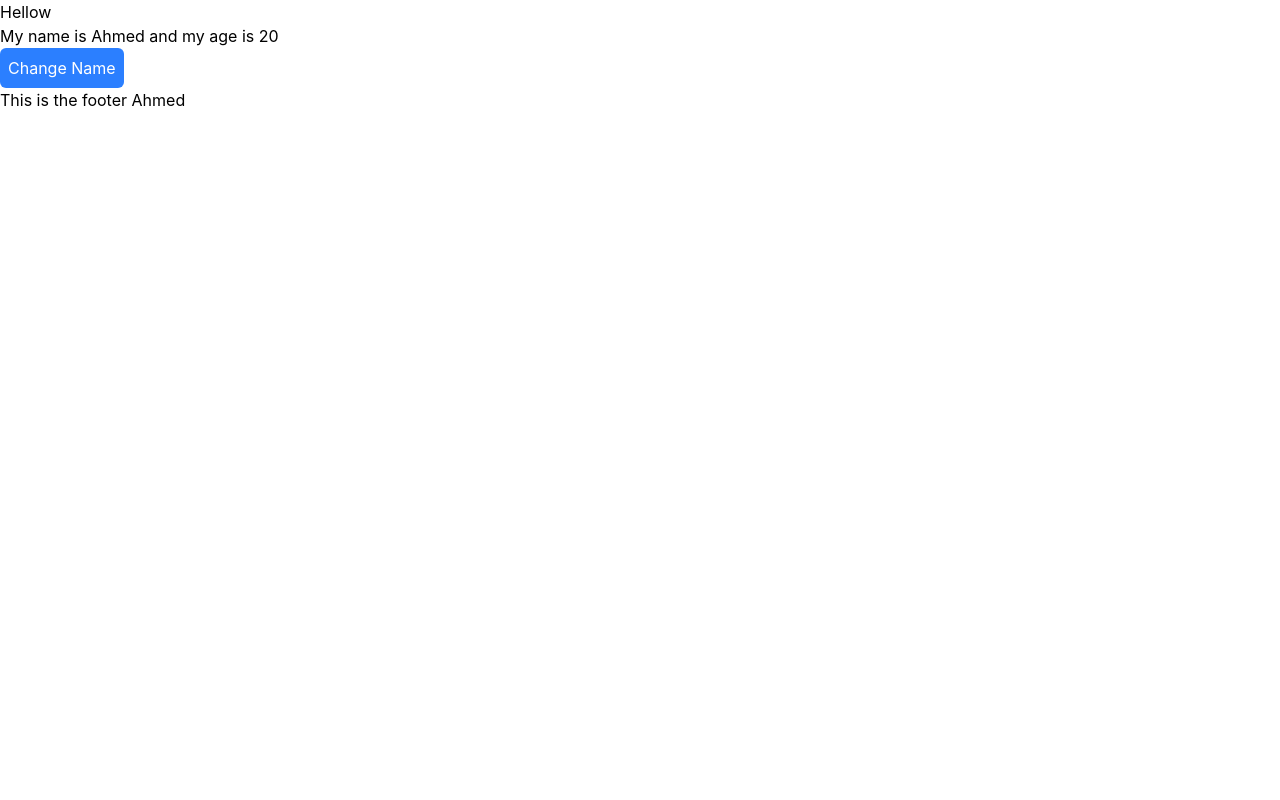
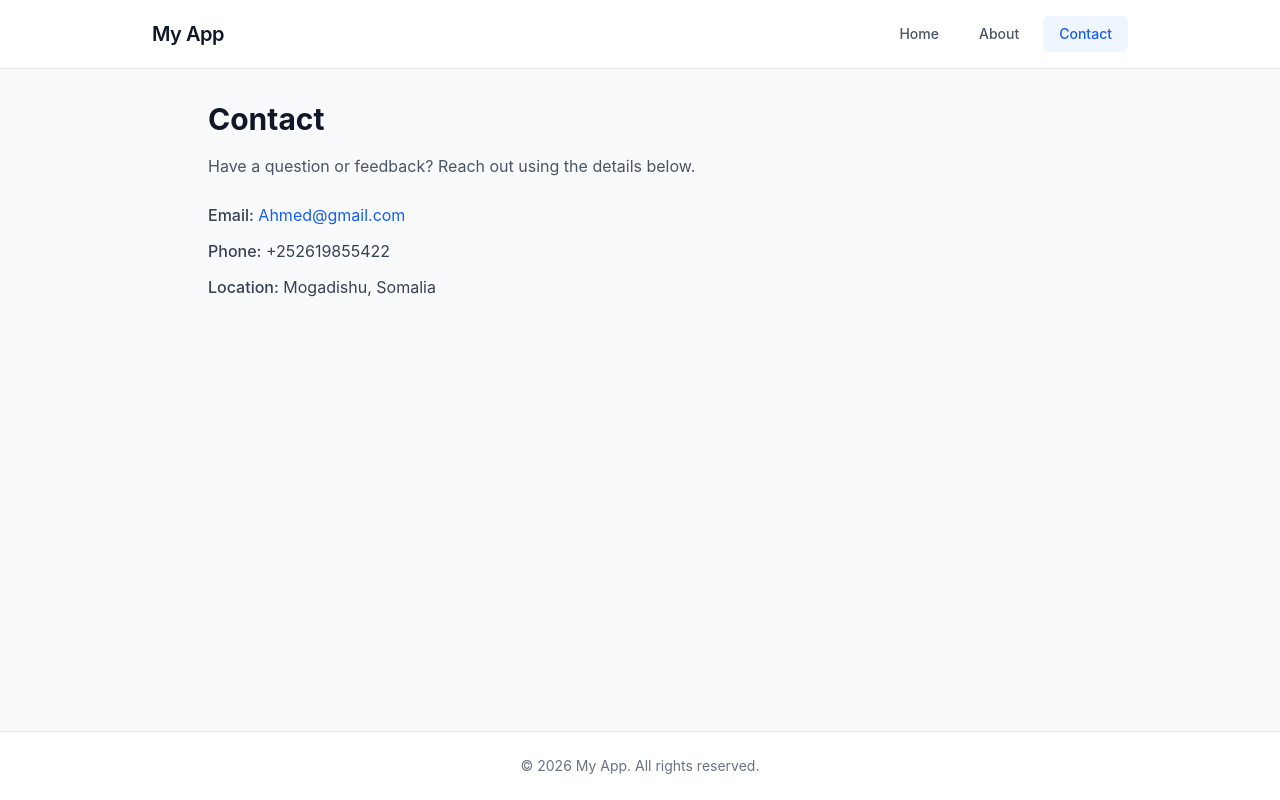
Before and after one commit to ahmed-moha/JUST-ReactJs-2026, a React (Vite) app: page /contact in a window 1280 px wide. Built offline with nearby package versions, Linux system fonts and the light colour scheme.

Commit message:
LESSON 7 NAVIGATIONS

```diff
--- a/package.json
+++ b/package.json
@@ -13,6 +13,7 @@
     "@tailwindcss/vite": "^4.2.2",
     "react": "^19.2.0",
     "react-dom": "^19.2.0",
+    "react-router-dom": "^7.17.0",
     "tailwindcss": "^4.2.2"
   },
   "devDependencies": {
--- a/src/App.jsx
+++ b/src/App.jsx
@@ -1,44 +1,18 @@
-import React from 'react'
-import { useContext, createContext, useState } from 'react';
-import NameContext from './context/NameContext';
 import Navbar from './components/Navbar';
+import Footer from './components/Footer';
+
+import AppRoutes from './routes/AppRoutes';
+
 function App() {
- const [name, setName] = useState("Ahmed");
- const [age, setAge] = useState(20);
   return (
-    <div>Hellow
-
-      <NameContext.Provider value={{name,age,setName,setAge}}>
-       <Navbar />
-      </NameContext.Provider>
+    <div className="min-h-screen flex flex-col bg-gray-50">
+      <Navbar />
+      <main className="flex-1 max-w-4xl w-full mx-auto px-4 py-8">
+      <AppRoutes/>
+      </main>
+      <Footer />
     </div>
-  )
+  );
 }
 
-export default App
-
-
-function ComponentOne(){
-  return (
-    <div>ComponentOne
-
-
-      <ComponentTwo />
-    </div>
-  )
-}
-
-function ComponentTwo(){
-  return (
-    <div>ComponentTwo
-      <ComponentThree />
-    </div>
-  )
-}
-
-function ComponentThree(){
-  const name=useContext(NameContext);
-  return (
-    <div>Welcome {name}</div>
-  )
-}
+export default App;
--- a/src/components/Footer.jsx
+++ b/src/components/Footer.jsx
@@ -1,13 +1,11 @@
-import React from 'react'
-import NameContext from '../context/NameContext';
-import { useContext } from 'react';
 function Footer() {
-    const {name} = useContext(NameContext);
   return (
-    <div>
-        <h2>This is the footer {name}</h2>
-    </div>
-  )
+    <footer className="border-t border-gray-200 bg-white mt-auto">
+      <div className="max-w-4xl mx-auto px-4 py-6 text-center text-sm text-gray-500">
+        &copy; {new Date().getFullYear()} My App. All rights reserved.
+      </div>
+    </footer>
+  );
 }
 
-export default Footer
+export default Footer;
--- a/src/components/Navbar.jsx
+++ b/src/components/Navbar.jsx
@@ -1,18 +1,57 @@
-import React from 'react'
-import NameContext from '../context/NameContext';
-import { useContext } from 'react';
-import Footer from './Footer';
+import { useLocation, useNavigate } from 'react-router-dom';
+
 function Navbar() {
-    const {name, age, setName, setAge} = useContext(NameContext);
-    return (
-        <div>
-            <h2>My name is {name} and my age is {age}</h2>
+  const location = useLocation();
+  const navigate = useNavigate();
 
-            <button className='bg-blue-500 text-white p-2 rounded-md' onClick={() => setName("Faarax")}>Change Name</button>
+  const linkClass = (path) =>
+    `px-4 py-2 text-sm font-medium rounded-md transition-colors ${
+      location.pathname === path
+        ? 'text-blue-600 bg-blue-50'
+        : 'text-gray-600 hover:text-gray-900 hover:bg-gray-100'
+    }`;
 
-            <Footer/>
+  return (
+    <nav className="bg-white border-b border-gray-200">
+      <div className="max-w-5xl mx-auto px-6 py-4">
+        <div className="flex items-center justify-between">
+          <span className="text-xl font-semibold text-gray-900 tracking-tight">
+            My App
+          </span>
+
+          <ul className="flex items-center gap-2">
+            <li>
+              <button
+                type="button"
+                onClick={() => navigate('/')}
+                className={linkClass('/')}
+              >
+                Home
+              </button>
+            </li>
+            <li>
+              <button
+                type="button"
+                onClick={() => navigate('/about')}
+                className={linkClass('/about')}
+              >
+                About
+              </button>
+            </li>
+            <li>
+              <button
+                type="button"
+                onClick={() => navigate('/contact')}
+                className={linkClass('/contact')}
+              >
+                Contact
+              </button>
+            </li>
+          </ul>
         </div>
-    )
+      </div>
+    </nav>
+  );
 }
 
-export default Navbar
+export default Navbar;
--- a/src/main.jsx
+++ b/src/main.jsx
@@ -2,9 +2,14 @@ import { StrictMode } from 'react';
 import { createRoot } from 'react-dom/client';
 import App from './App';
 import './style.css';
+import { BrowserRouter } from 'react-router-dom';
+
 createRoot(document.getElementById('root')).render(
-  // <StrictMode>
-    <App />
+  <StrictMode>
 
-  // </StrictMode>,
-)
+    <BrowserRouter>
+      <App />
+    </BrowserRouter>
+
+  </StrictMode>,
+);
--- /dev/null
+++ b/src/pages/About.jsx
@@ -0,0 +1,17 @@
+function About() {
+  return (
+    <div>
+      <h1 className="text-3xl font-bold text-gray-900 mb-4">About</h1>
+      <p className="text-gray-600 leading-relaxed mb-4">
+        This is a simple React app built with Vite and React Router. It demonstrates
+        multi-page navigation using client-side routing.
+      </p>
+      <p className="text-gray-600 leading-relaxed">
+        Each page lives in its own file under the <code className="bg-gray-100 px-1 rounded">pages</code> folder,
+        and routes are defined in a dedicated routes module.
+      </p>
+    </div>
+  );
+}
+
+export default About;
--- /dev/null
+++ b/src/pages/Contact.jsx
@@ -0,0 +1,26 @@
+function Contact() {
+  return (
+    <div>
+      <h1 className="text-3xl font-bold text-gray-900 mb-4">Contact</h1>
+      <p className="text-gray-600 leading-relaxed mb-6">
+        Have a question or feedback? Reach out using the details below.
+      </p>
+      <ul className="space-y-3 text-gray-700">
+        <li>
+          <span className="font-medium">Email:</span>{' '}
+          <a href="mailto:hello@example.com" className="text-blue-600 hover:underline">
+           Ahmed@gmail.com
+          </a>
+        </li>
+        <li>
+          <span className="font-medium">Phone:</span> +252619855422
+        </li>
+        <li>
+          <span className="font-medium">Location:</span> Mogadishu, Somalia
+        </li>
+      </ul>
+    </div>
+  );
+}
+
+export default Contact;
--- /dev/null
+++ b/src/pages/Home.jsx
@@ -0,0 +1,12 @@
+function Home() {
+  return (
+    <div>
+      <h1 className="text-3xl font-bold text-gray-900 mb-4">Home</h1>
+      <p className="text-gray-600 leading-relaxed">
+        Welcome to the app. Use the navigation above to explore the About and Contact pages.
+      </p>
+    </div>
+  );
+}
+
+export default Home;
--- /dev/null
+++ b/src/routes/AppRoutes.jsx
@@ -0,0 +1,17 @@
+import React from 'react'
+import { Route, Routes } from 'react-router-dom'
+import Home from '../pages/Home'
+import About from '../pages/About'
+import Contact from '../pages/Contact'
+function AppRoutes() {
+  return (
+
+    <Routes>
+      <Route path="/" element={<Home/>} />
+      <Route path="/about" element={<About/>} />
+      <Route path="/contact" element={<Contact/>} />
+    </Routes>
+  )
+}
+
+export default AppRoutes
```
Also changed, not shown: 1 other file (tests, documents, lock files or other folders).
